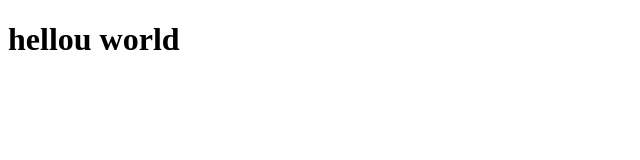
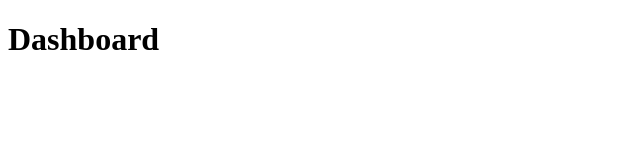
Before and after one commit to antonyxs28/estudando-react-, a React (Vite) app: page / in a window 1280 px wide. Shown: the top 160 px of the page, without its empty margins (0-640 px from the left). Built offline with nearby package versions, Linux system fonts and the light colour scheme.

Commit message:
feat: adicionando react router dom, dashboard page

```diff
--- a/package.json
+++ b/package.json
@@ -11,7 +11,8 @@
   },
   "dependencies": {
     "react": "^19.0.0",
-    "react-dom": "^19.0.0"
+    "react-dom": "^19.0.0",
+    "react-router-dom": "^7.4.1"
   },
   "devDependencies": {
     "@eslint/js": "^9.21.0",
--- a/src/app.tsx
+++ b/src/app.tsx
@@ -1,7 +1,5 @@
+import { Routers } from "./routes";
+
 export function App() {
-  return (
-    <div>
-      <h1>hellou world</h1>
-    </div>
-  )
+  return <Routers />;
 }
--- /dev/null
+++ b/src/pages/dashboard/index.tsx
@@ -0,0 +1,3 @@
+export function Dashboard() {
+  return <h1>Dashboard</h1>;
+}
--- /dev/null
+++ b/src/pages/not-found/index.tsx
@@ -0,0 +1,3 @@
+export function NotFound() {
+  return <h1>not found page</h1>
+}
--- a/src/routes/index.tsx
+++ b/src/routes/index.tsx
@@ -0,0 +1,14 @@
+import { BrowserRouter, Route, Routes } from "react-router-dom";
+import { Dashboard } from "../pages/dashboard";
+import { NotFound } from "../pages/not-found";
+
+export function Routers() {
+  return (
+    <BrowserRouter>
+      <Routes>
+        <Route path="/" element={<Dashboard />} />
+        <Route path="*" element={<NotFound />} />
+      </Routes>
+    </BrowserRouter>
+  );
+}
```
Also changed, not shown: src/pages/index.tsx (deleted), 1 other file (tests, documents, lock files or other folders).
